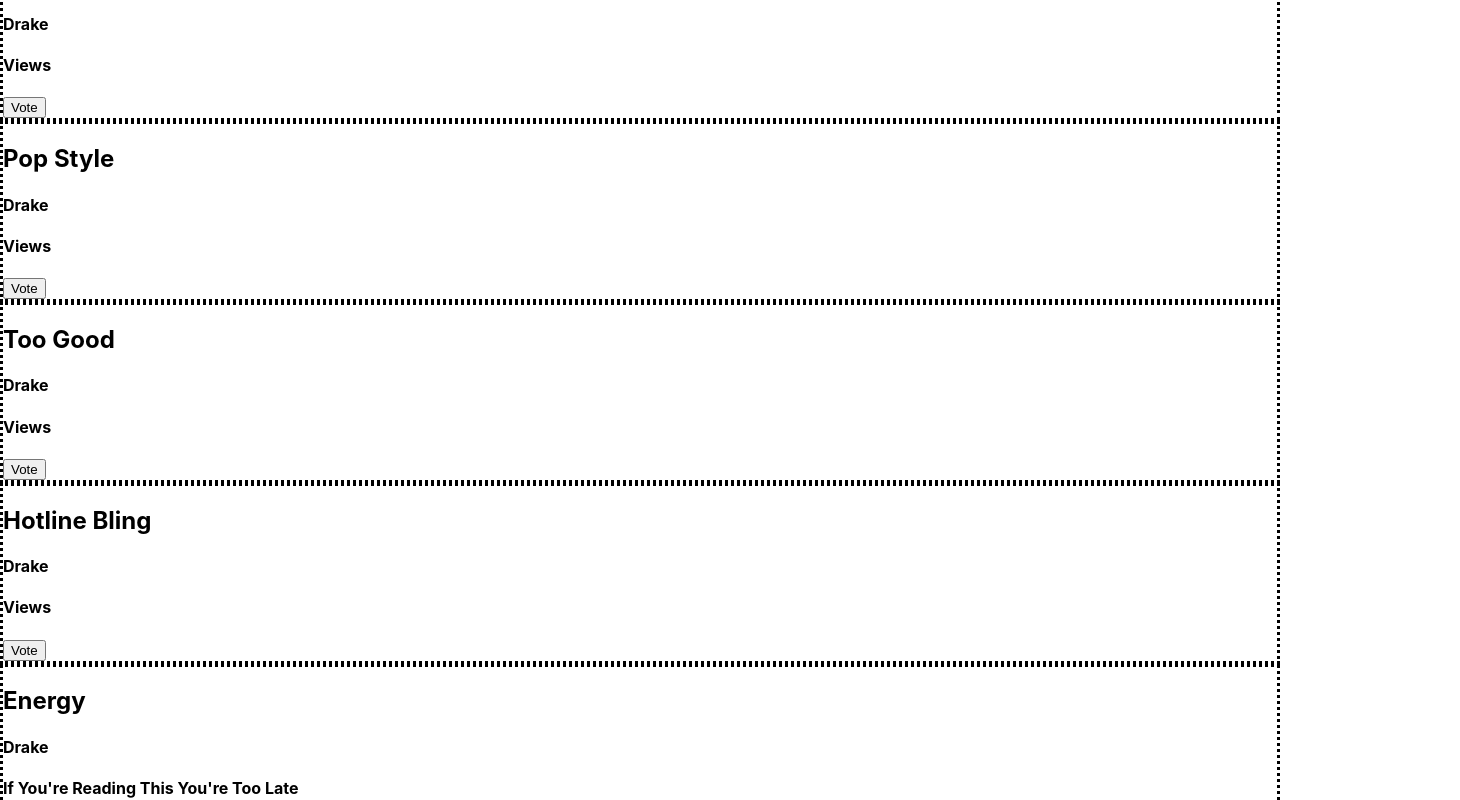
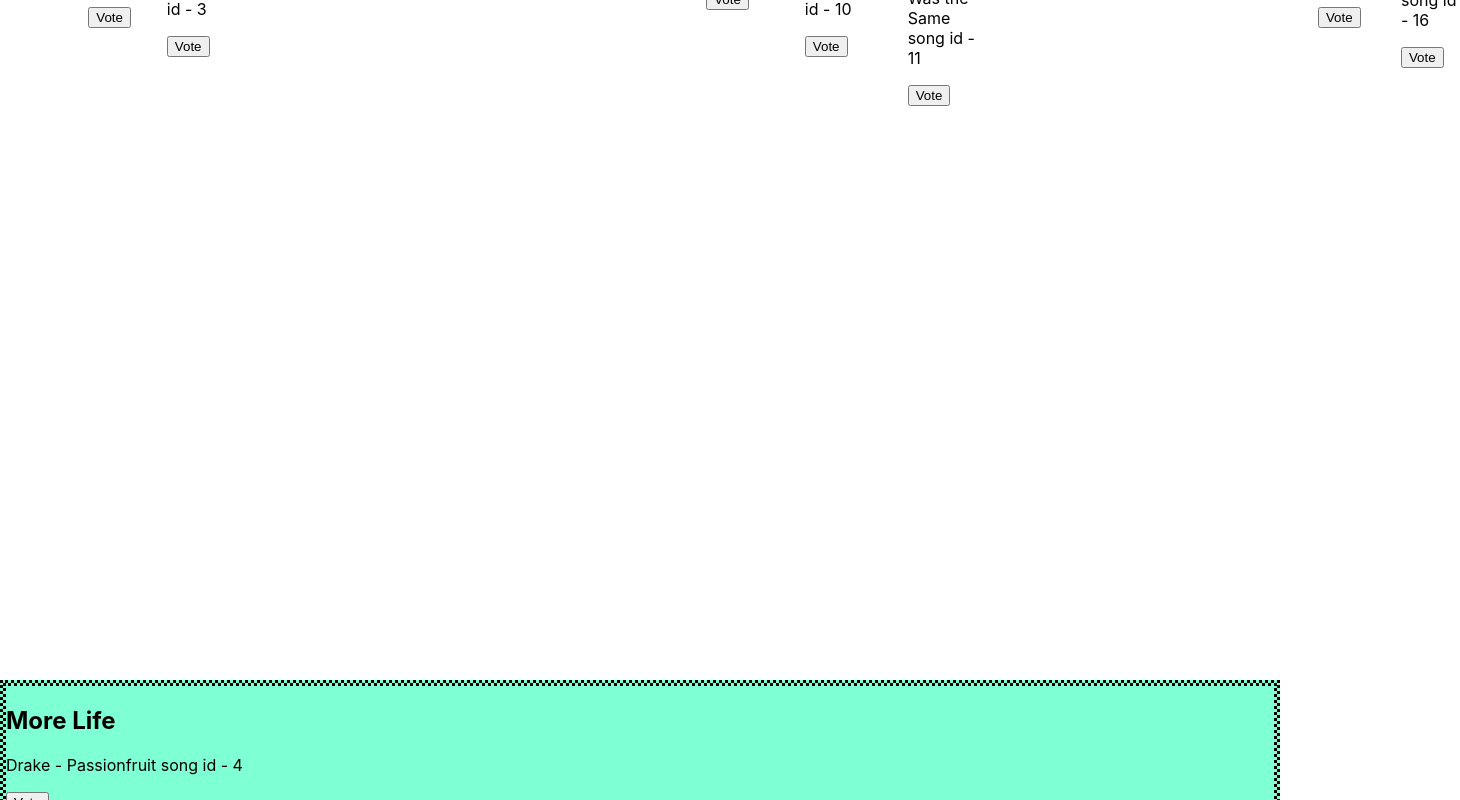
Before and after one commit to ashill99/song-tournament-frontend, a React (Create React App) app: page / in a window 1280 px wide. Shown: the part 240-1040 px from the top of the page, 1460 px wide, since content can reach past the window. Built offline with nearby package versions, Linux system fonts and the light colour scheme; data requests are answered from the project's data file.

Commit message:
EOD friday

```diff
--- a/src/App.js
+++ b/src/App.js
@@ -22,8 +22,8 @@
       <RoundOne songs={songs} setSongs={setSongs} />
       <RoundTwo songs={songs} setSongs={setSongs} />
       <RoundThree songs={songs} setSongs={setSongs} />
-      <RoundFour />
-      <FinalRound />
+      <RoundFour songs={songs} setSongs={setSongs}/>
+      <FinalRound songs={songs} setSongs={setSongs} />
     </div>
   )
 }
--- a/src/FinalRound.js
+++ b/src/FinalRound.js
@@ -1,9 +1,52 @@
 import React from 'react';
+import SongCard from './SongCard'
 
-function FinalRound() {
-    return (
-        <header>Winning song.</header>
-    )
-}
+function FinalRound({songs, setSongs}) {
+    function handleVotes(updatedSong) {
+        const updatedSongs = songs.map((song) =>
+          song.id === updatedSong.id ? updatedSong : song
+        );
+        setSongs(updatedSongs);
+      }
+
+      function handleR4Click(event) {
+        const updateObj = {
+          round3winner: true
+              };
+              let id = event.target.id
+
+        fetch(`http://localhost:4000/songs/${id}`, {
+          method: "PATCH",
+          headers: {
+            "Content-Type": "application/json",
+          },
+          body: JSON.stringify(updateObj),
+        })
+          .then((r) => r.json())
+          .then(handleVotes);
+      }
+        const songChoices = songs
+            .map((song) => (song.round4winner === true ?
+                        <div className="song-card-five">
+                        <SongCard
+                        key={song.id}
+                        id={song.id}
+                        title={song.title}
+                        artist={song.artist}
+                        album={song.album}
+                        votes={song.votes}
+                        round1winner={song.round1winner}
+                        round2winner={song.round2winner}
+                        round3winner={song.round3winner}
+                        round4winner={song.round4winner}
+                        onUpdateSong={handleVotes}
+                        onLikeClick={handleR4Click}
+                        /></div> : null)
+            )
+
+        return (
+            <div>{songChoices}</div>
+        )
+    }
 
 export default FinalRound;
--- a/src/RoundFour.js
+++ b/src/RoundFour.js
@@ -1,9 +1,55 @@
 import React from 'react';
+import SongCard from './SongCard'
 
-function RoundFour() {
-    return (
-        <header>2 Song cards</header>
-    )
-}
+function RoundFour({songs, setSongs}) {
+
+    function handleVotes(updatedSong) {
+        const updatedSongs = songs.map((song) =>
+          song.id === updatedSong.id ? updatedSong : song
+        );
+        setSongs(updatedSongs);
+      }
+
+      function handleR4Click(event) {
+        const updateObj = {
+          round4winner: true
+              };
+              let id = event.target.id
+
+        fetch(`http://localhost:4000/songs/${id}`, {
+          method: "PATCH",
+          headers: {
+            "Content-Type": "application/json",
+          },
+          body: JSON.stringify(updateObj),
+        })
+          .then((r) => r.json())
+          .then(handleVotes);
+      }
+        const songChoices = songs
+            .map((song) => (song.round3winner === true ?
+                        <div className="song-card-four">
+                        <SongCard
+                        key={song.id}
+                        id={song.id}
+                        title={song.title}
+                        artist={song.artist}
+                        album={song.album}
+                        votes={song.votes}
+                        // onUpdateSong={handleVotes}
+                        round1winner={song.round1winner}
+                        round2winner={song.round2winner}
+                        round3winner={song.round3winner}
+                        round4winner={song.round4winner}
+                        onUpdateSong={handleVotes}
+                        onLikeClick={handleR4Click}
+                        />
+                </div> : null)
+            )
+
+        return (
+            <div>{songChoices}</div>
+        )
+    }
 
 export default RoundFour;
--- a/src/RoundOne.js
+++ b/src/RoundOne.js
@@ -1,4 +1,4 @@
-import React from 'react';
+import React, { useState } from 'react';
 import SongCard from './SongCard';
 
 function RoundOne({songs, setSongs }) {
@@ -10,8 +10,24 @@
         setSongs(updatedSongs);
       }
 
+      function handleLikeClick(event) {
+        const updateObj = {
+          round1winner: true
+              };
+    let id = event.target.id
+        fetch(`http://localhost:4000/songs/${id}`, {
+          method: "PATCH",
+          headers: {
+            "Content-Type": "application/json",
+          },
+          body: JSON.stringify(updateObj),
+        })
+          .then((r) => r.json())
+          .then(handleVotes);
+      }
+
     const songChoices = songs
-        .map((song) => (song.votes === 0 ?
+        .map((song) =>
                     <SongCard
                     key={song.id}
                     id={song.id}
@@ -19,12 +35,15 @@
                     artist={song.artist}
                     album={song.album}
                     votes={song.votes}
+                    round1winner={song.round1winner}
+                    round2winner={song.round2winner}
                     onUpdateSong={handleVotes}
-                    /> : null)
+                    onLikeClick={handleLikeClick}
+                    />
         )
 
     return (
-        <div>{songChoices}</div>
+        <div className="round-one">{songChoices}</div>
     )
 }
 
--- a/src/RoundThree.js
+++ b/src/RoundThree.js
@@ -11,8 +11,24 @@
     setSongs(updatedSongs);
   }
 
+  function handleR3Click(event) {
+    const updateObj = {
+      round3winner: true
+          };
+          let id = event.target.id
+
+    fetch(`http://localhost:4000/songs/${id}`, {
+      method: "PATCH",
+      headers: {
+        "Content-Type": "application/json",
+      },
+      body: JSON.stringify(updateObj),
+    })
+      .then((r) => r.json())
+      .then(handleVotes);
+  }
     const songChoices = songs
-        .map((song) => (song.votes === 2 ?
+        .map((song) => (song.round2winner === true ?
                     <div className="song-card-three">
                     <SongCard
                     key={song.id}
@@ -21,7 +37,12 @@
                     artist={song.artist}
                     album={song.album}
                     votes={song.votes}
+                    // onUpdateSong={handleVotes}
+                    round1winner={song.round1winner}
+                    round2winner={song.round2winner}
+                    round3winner={song.round3winner}
                     onUpdateSong={handleVotes}
+                    onLikeClick={handleR3Click}
                     /></div> : null)
         )
 
--- a/src/RoundTwo.js
+++ b/src/RoundTwo.js
@@ -10,22 +10,45 @@
         setSongs(updatedSongs);
       }
 
+      function handleR2Click(event) {
+        const updateObj = {
+          round2winner: true
+              };
+              let id = event.target.id
+
+        fetch(`http://localhost:4000/songs/${id}`, {
+          method: "PATCH",
+          headers: {
+            "Content-Type": "application/json",
+          },
+          body: JSON.stringify(updateObj),
+        })
+          .then((r) => r.json())
+          .then(handleVotes);
+      }
+
     const songChoices = songs
-        .map((song) => (song.votes === 1 ?
+        .map((song) => (song.round1winner === true ?
                     <div className="song-card-two">
                     <SongCard
+                    song={song}
                     key={song.id}
                     id={song.id}
                     title={song.title}
                     artist={song.artist}
                     album={song.album}
                     votes={song.votes}
+                    round1winner={song.round1winner}
+                    round2winner={song.round2winner}
                     onUpdateSong={handleVotes}
-                    /></div> : null)
+                    onLikeClick={handleR2Click}
+                    /></div> : null )
         )
 
     return (
-        <div>{songChoices}</div>
+        <div>
+          {songChoices}
+        </div>
     )
 }
 
--- a/src/SongCard.js
+++ b/src/SongCard.js
@@ -1,29 +1,50 @@
 import React from 'react'
 
-function SongCard({ title, artist, album, id, votes, onUpdateSong }) {
+function SongCard({ song, title, artist, album, id, votes, round1winner, round2winner, round3winner, round4winner, onUpdateSong, onLikeClick }) {
 
-    function handleLikeClick() {
-        const updateObj = {
-          votes: votes + 1,
-        };
+    // function updateRoundTwo() {
+    //     round2winner: true
+    //   }
 
-        fetch(`http://localhost:4000/songs/${id}`, {
-          method: "PATCH",
-          headers: {
-            "Content-Type": "application/json",
-          },
-          body: JSON.stringify(updateObj),
-        })
-          .then((r) => r.json())
-          .then(onUpdateSong);
-      }
+    // function handleLikeClick() {
+    //     const updateObj = {
+    //       round1winner: true
+    //           };
+
+    //     fetch(`http://localhost:4000/songs/${id}`, {
+    //       method: "PATCH",
+    //       headers: {
+    //         "Content-Type": "application/json",
+    //       },
+    //       body: JSON.stringify(updateObj),
+    //     })
+    //       .then((r) => r.json())
+    //       .then(onUpdateSong);
+    //   }
+
+      // function handleR2Click() {
+      //   const updateObj = {
+      //     round2winner: true
+      //         };
+
+      //   fetch(`http://localhost:4000/songs/${id}`, {
+      //     method: "PATCH",
+      //     headers: {
+      //       "Content-Type": "application/json",
+      //     },
+      //     body: JSON.stringify(updateObj),
+      //   })
+      //     .then((r) => r.json())
+      //     .then(onUpdateSong);
+      // }
 
     return (
         <div className="song-card">
             <h2>{title}</h2>
-            <h4>{artist}</h4>
-            <h4>{album}</h4>
-            <button onClick={handleLikeClick}>Vote</button>
+            {/* <h4>{artist}</h4>
+            <h4>{album}</h4> */}
+            <p>{artist} - {album} song id - {id}</p>
+            <button id={id} onClick={onLikeClick}>Vote</button>
         </div>
     )
 }
--- a/src/index.css
+++ b/src/index.css
@@ -7,13 +7,26 @@
   -moz-osx-font-smoothing: grayscale;
 }
 
+
 code {
   font-family: source-code-pro, Menlo, Monaco, Consolas, 'Courier New',
     monospace;
 }
 
+.round-one {
+    display: grid;
+    grid-template-columns: repeat(16, 1fr);
+    grid-template-rows: 100px 20px repeat(3, 1fr);
+    grid-column-gap: 10px;
+    grid-row-gap: 200px;
+}
+
+
 .song-card {
+  flex-direction: row;
+  /* width: 80px; */
   border-style: dotted;
+  /* margin-bottom: 20px;  */
 }
 
 .song-card-two {
@@ -25,3 +38,13 @@
   border-style: dotted;
   background-color: rgb(206, 172, 88);
 }
+
+.song-card-four {
+  border-style: dotted;
+  background-color: rgb(60, 129, 103);
+}
+
+.song-card-five {
+  border-style: dotted;
+  background-color: rgb(196, 78, 143);
+}
```
Also changed, not shown: db.json (+96 -17 lines), 1 other file (tests, documents, lock files or other folders). Lines whose indentation alone changed are shown as unchanged.
